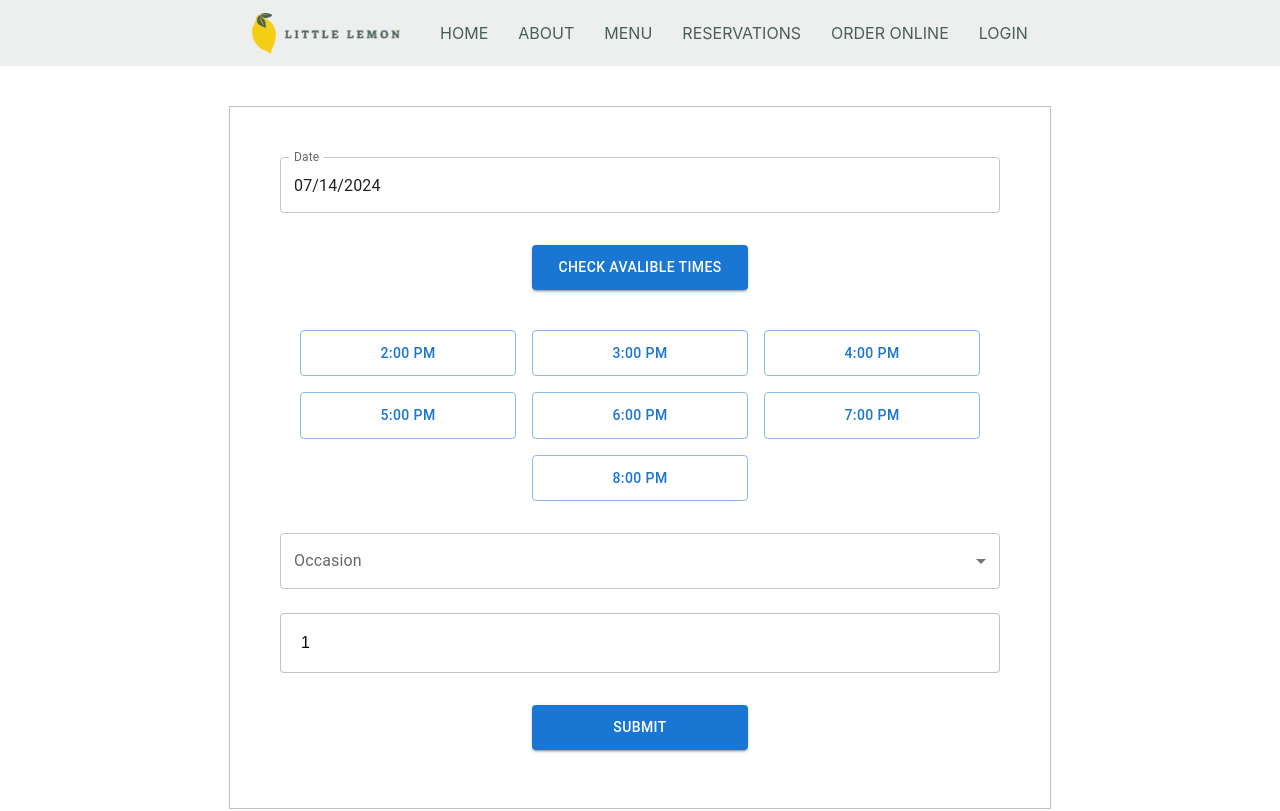
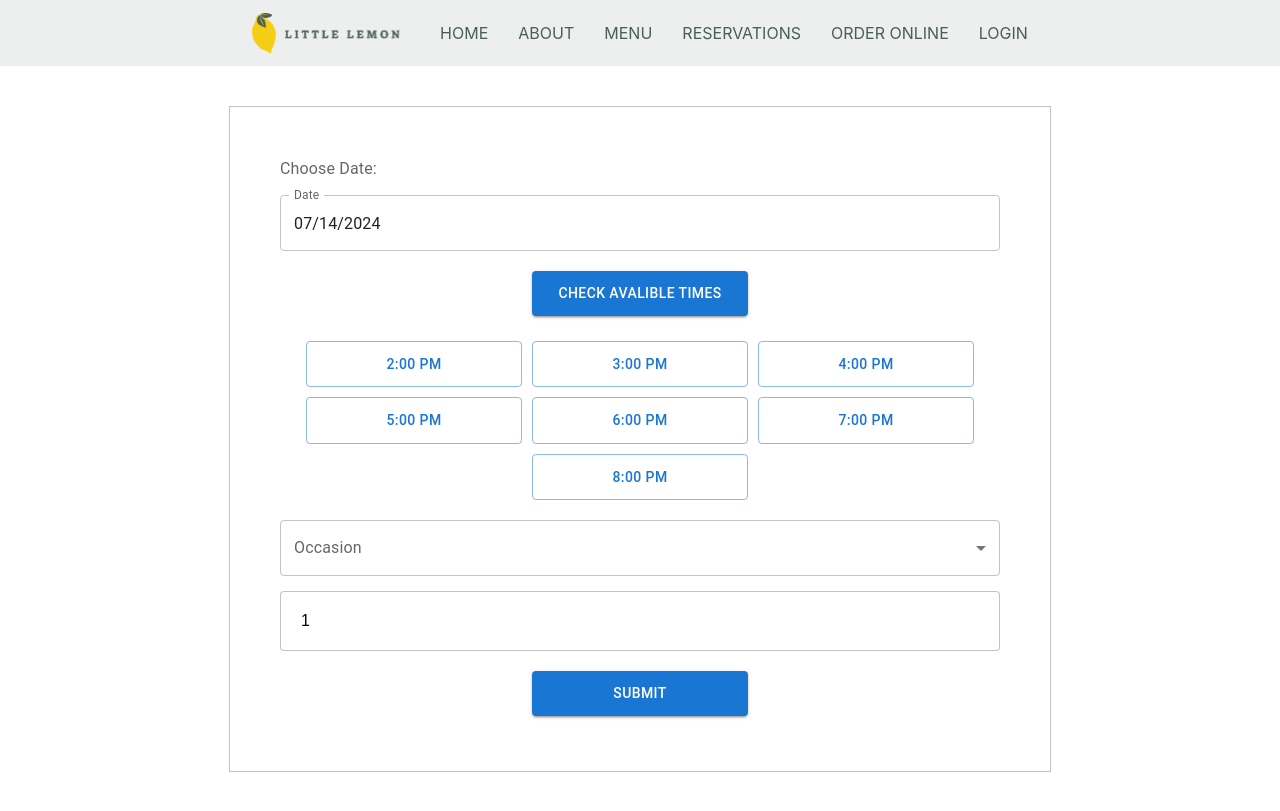
Before and after one commit to sara-kamel/little-lemon-react, a React (Create React App) app: page /reserve-table in a window 1280 px wide. Shown: the top 811 px of the page. Built offline with nearby package versions, Linux system fonts and the light colour scheme.

Commit message:
Move some styles to styles.css

```diff
--- a/src/component/booking-page/BookingForm.js
+++ b/src/component/booking-page/BookingForm.js
@@ -8,7 +8,8 @@ import {
   FormControl,
   InputLabel,
   Button,
-  Stack
+  Stack,
+  Typography
 } from '@mui/material'
 import { DatePicker } from '@mui/x-date-pickers/DatePicker'
 import { MenuItem } from '@mui/material'
@@ -24,17 +25,9 @@ export default function BookingForm ({ avalibleTimes, dispatch }) {
   return (
     <>
       <Box display='flex' flexDirection='column' gap={3} alignItems='center'>
-        <Box
-          className='form'
-          sx={{
-            Width: 270,
-            display: 'flex',
-            gap: 3,
-            flexDirection: 'column',
-            '& button': { m: 1 }
-          }}
-        >
+        <Box className='form'>
           <LocalizationProvider dateAdapter={AdapterDayjs}>
+            <InputLabel>Choose Date:</InputLabel>
             <DatePicker
               label='Date'
               value={date}
--- a/src/component/booking-page/index.js
+++ b/src/component/booking-page/index.js
@@ -1,4 +1,4 @@
-import { Box } from '@mui/material'
+import { Box, Typography } from '@mui/material'
 import BookingForm from './BookingForm'
 
 export default function BookingPage ({ avalibleTimes, dispatch }) {
--- a/src/component/booking-page/styles.css
+++ b/src/component/booking-page/styles.css
@@ -1,3 +1,15 @@
+.form {
+  display: flex;
+  flex-direction: column;
+  gap: 15px;
+  border: 1px solid #8080807a;
+  padding: 20px;
+  width: 270px;
+}
+.form button {
+  margin: 5px;
+}
+
 .guests-field {
   padding: 20px;
   border-radius: 4px;
@@ -11,16 +23,13 @@
 .guests-field:focus-visible {
   outline-color: rgb(27, 134, 221) !important;
 }
-.form{
-  border: 1px solid  #8080807a;
-  padding: 20px;
-}
+
 @media screen and (min-width: 600px) {
-  .form{
+  .form {
     width: 60%;
     padding: 50px;
   }
-  .form button{
+  .form button {
     width: 30%;
     padding: 10px;
     align-self: center;
```
